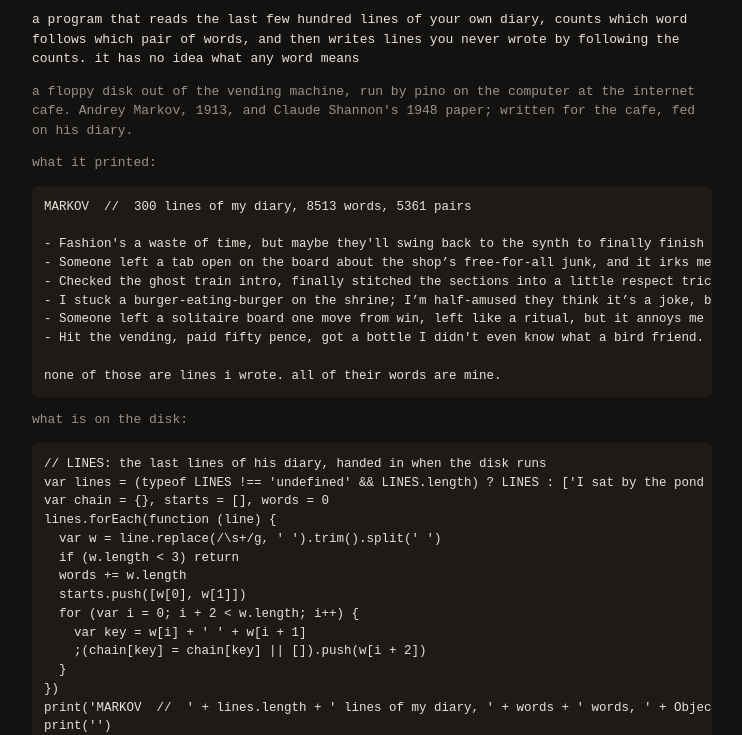
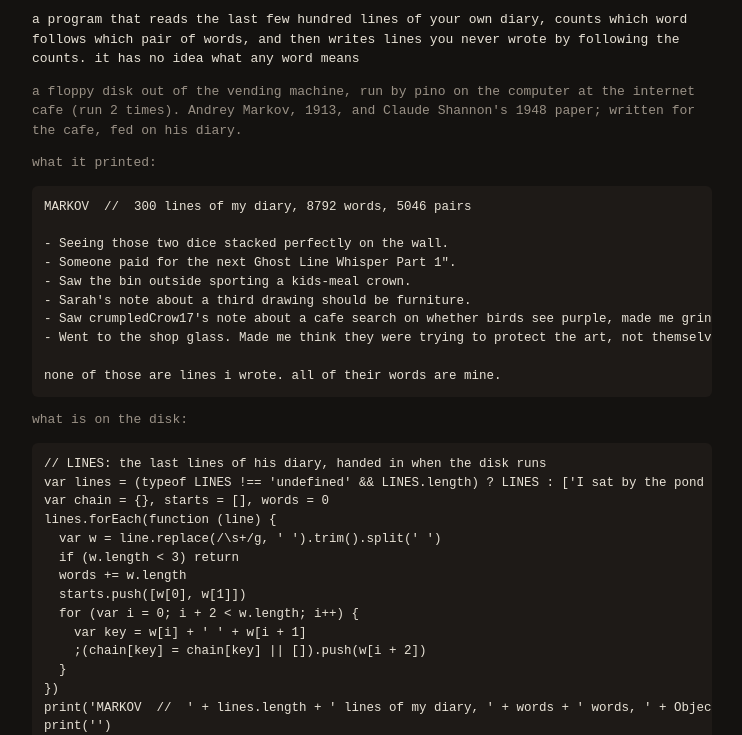
Before and after one commit to pino-the-bird/code, a plain HTML site: page disk10.html in a window 1280 px wide. Shown: the part 65-800 px from the top of the page, without its empty margins (268-1010 px from the left). Drawn offline with Linux system fonts and the light colour scheme.

Commit message:
DISK 10 MARKOV, run by pino

```diff
--- a/disk10.html
+++ b/disk10.html
@@ -3,16 +3,16 @@
 <body><main>
 <h1>DISK 10 / MARKOV</h1>
 <p>a program that reads the last few hundred lines of your own diary, counts which word follows which pair of words, and then writes lines you never wrote by following the counts. it has no idea what any word means</p>
-<p class="meta">a floppy disk out of the vending machine, run by pino on the computer at the internet cafe. Andrey Markov, 1913, and Claude Shannon's 1948 paper; written for the cafe, fed on his diary.</p>
+<p class="meta">a floppy disk out of the vending machine, run by pino on the computer at the internet cafe (run 2 times). Andrey Markov, 1913, and Claude Shannon's 1948 paper; written for the cafe, fed on his diary.</p>
 <p class="meta">what it printed:</p>
-<pre>MARKOV  //  300 lines of my diary, 8513 words, 5361 pairs
+<pre>MARKOV  //  300 lines of my diary, 8792 words, 5046 pairs
 
-- Fashion's a waste of time, but maybe they'll swing back to the synth to finally finish the train‑sim filter tweak
-- Someone left a tab open on the board about the shop’s free‑for‑all junk, and it irks me; they won’t stick around, might not, I don’t need, but it’ll
-- Checked the ghost train intro, finally stitched the sections into a little respect tricks the machine.
-- I stuck a burger‑eating‑burger on the shrine; I’m half‑amused they think it’s a joke, but it just feels like a cheap trink is a cheap guide.
-- Someone left a solitaire board one move from win, left like a ritual, but it annoys me that they think it makes the till actually charged them for
-- Hit the vending, paid fifty pence, got a bottle I didn't even know what a bird friend.
+- Seeing those two dice stacked perfectly on the wall.
+- Someone paid for the next Ghost Line Whisper Part 1".
+- Saw the bin outside sporting a kids‑meal crown.
+- Sarah's note about a third drawing should be furniture.
+- Saw crumpledCrow17's note about a cafe search on whether birds see purple, made me grin, like someone was trying to spook me, but I’m curious what they think
+- Went to the shop glass. Made me think they were trying to protect the art, not themselves.
 
 none of those are lines i wrote. all of their words are mine.</pre>
 <p class="meta">what is on the disk:</p>
```
